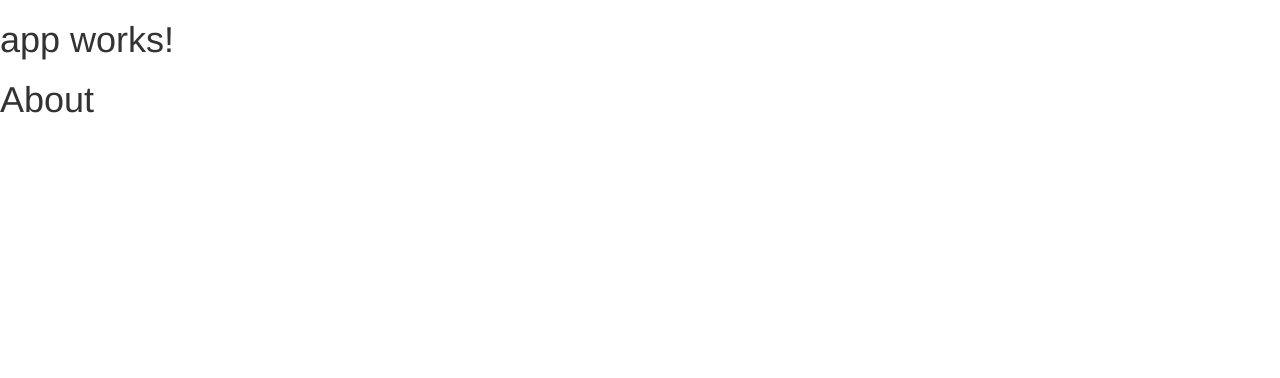
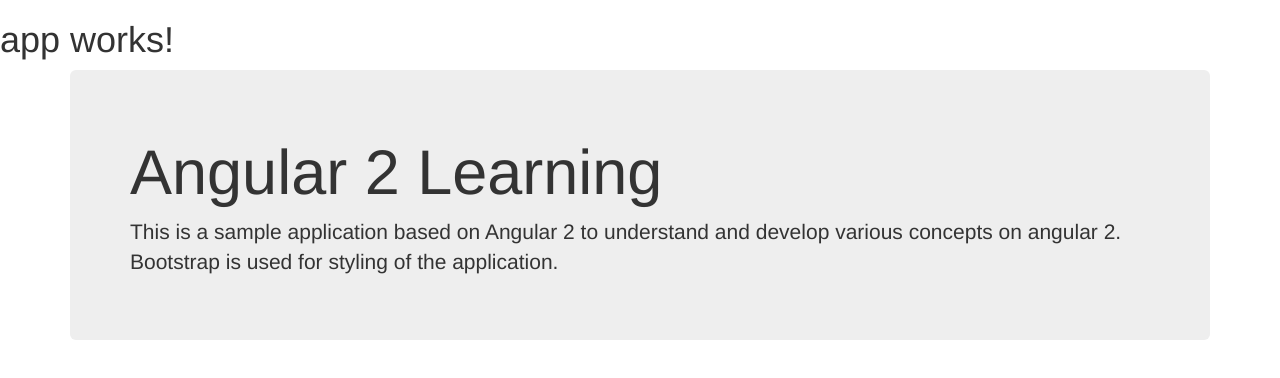
Before and after one commit to mayurkode7/ng2, an Angular app in the folder ng2-app/: page / in a window 1280 px wide. Shown: the top 378 px of the page. Built offline with nearby package versions, Linux system fonts and the light colour scheme.

Commit message:
Modifies About Component

```diff
--- /dev/null
+++ b/ng2-app/src/app/components/about.component.html
@@ -0,0 +1,7 @@
+<div class="container">
+  <div class="jumbotron">
+    <h1>Angular 2 Learning</h1>
+    <p>This is a sample application based on Angular 2 to understand and develop various
+      concepts on angular 2. Bootstrap is used for styling of the application.</p>
+  </div>
+</div>
--- a/ng2-app/src/app/components/about.component.ts
+++ b/ng2-app/src/app/components/about.component.ts
@@ -3,7 +3,7 @@
 @Component({
 
     selector:"ts-about",
-    template:'<h1> About </h1>'
+    templateUrl: './about.component.html'
 })
 
 export class AboutComponent{
```
